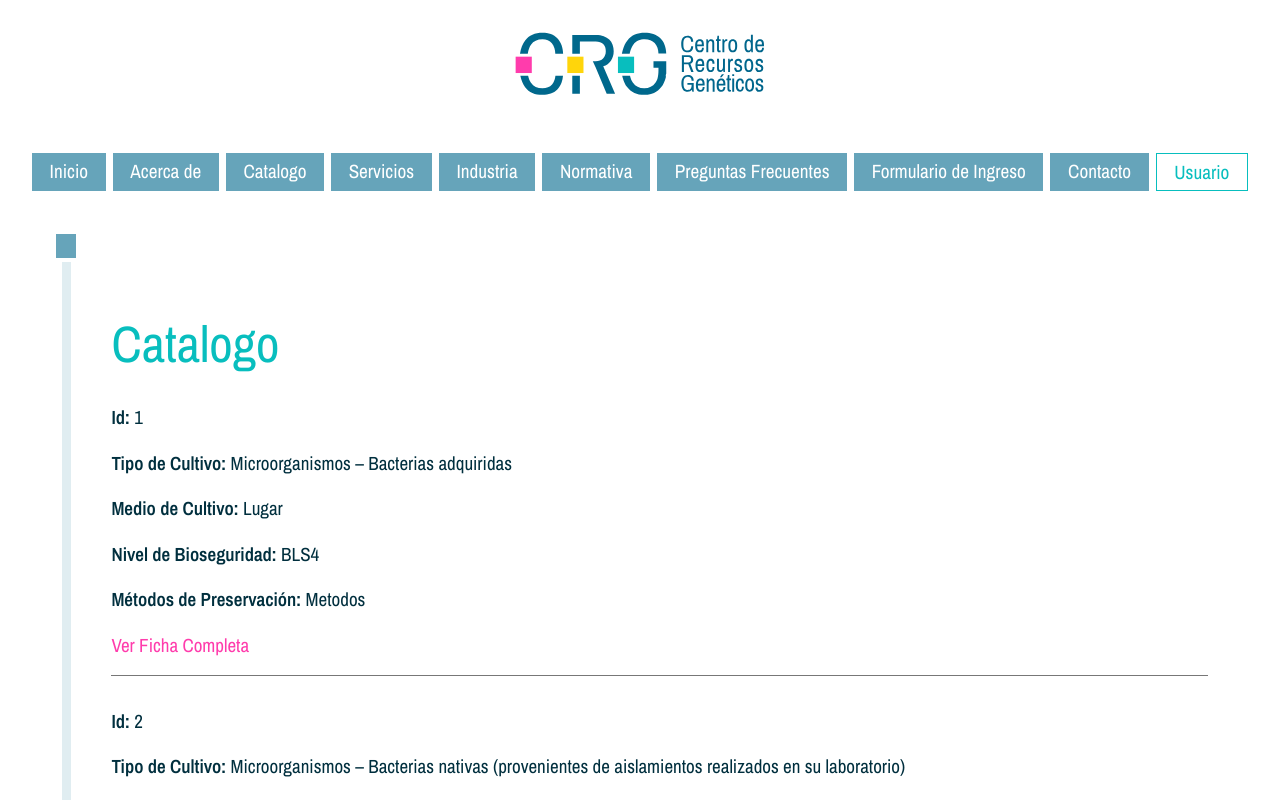
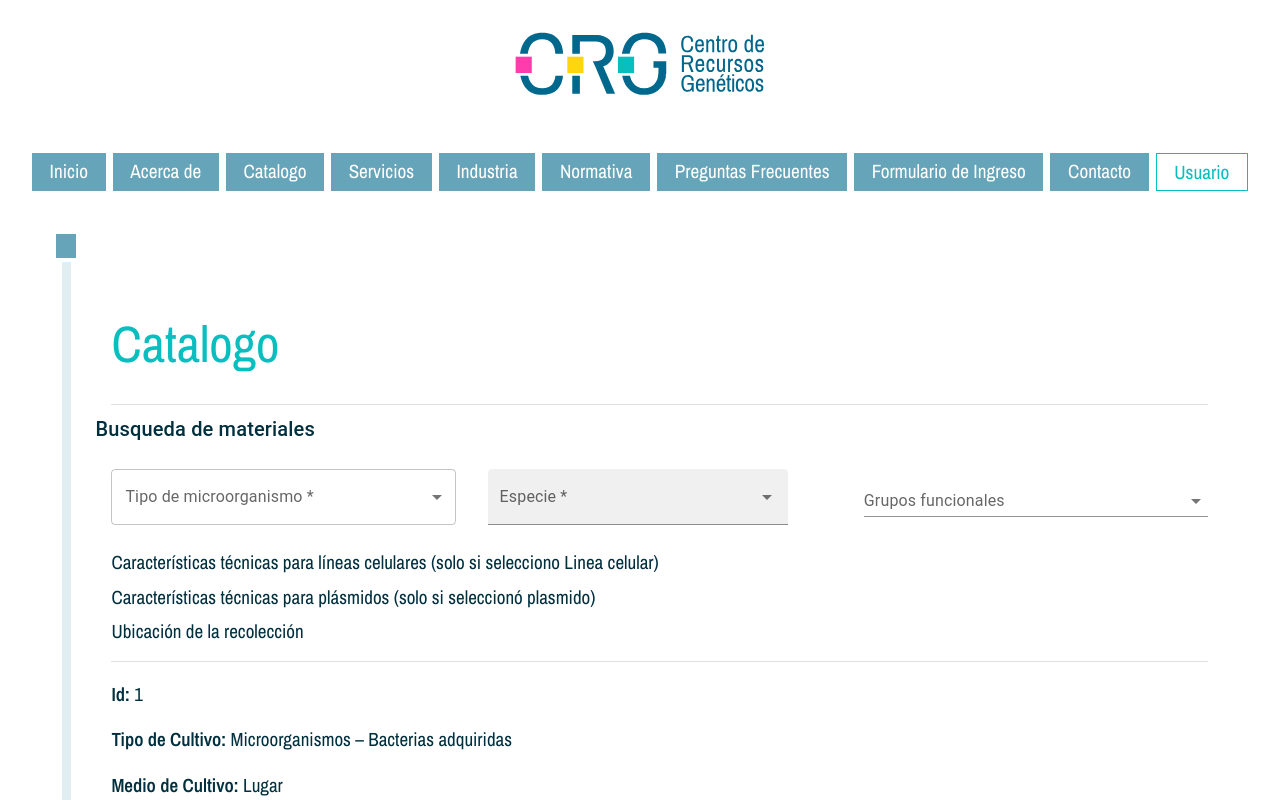
Before and after one commit to ximepaparella/exactas-crg, a Next.js app: page /catalogo in a window 1280 px wide. Shown: the top 800 px of the page. Built offline with nearby package versions, Linux system fonts and the light colour scheme.

Commit message:
add searchbox

```diff
--- a/pages/catalogo.js
+++ b/pages/catalogo.js
@@ -1,8 +1,21 @@
 import Layout from "../components/Layout";
 import Link from "next/link";
 import MaterialList from "../components/MaterialList";
+import Typography from "@mui/material/Typography";
+import { Grid } from "@mui/material";
+import Divider from "@mui/material/Divider";
+import InputLabel from "@mui/material/InputLabel";
+import FormControl from "@mui/material/FormControl";
+import Select from "@mui/material/Select";
+import MenuItem from "@mui/material/MenuItem";
+import TextField from "@mui/material/TextField";
+import Autocomplete from "@mui/material/Autocomplete";
+import materialTypes from "../data/materialType";
+import materialBacteriaSpecie from "../data/materialBacteriaSpecie";
+import materialBacteriaFuncionalGroup from "../data/materialBacteriaFuncionalGroup";
 
 export default function Catalogo() {
+  console.log(materialBacteriaSpecie);
   const logged = true;
   return (
     <Layout
@@ -13,6 +26,82 @@ export default function Catalogo() {
         <h1 className="heading-1">
           {logged ? "Catalogo" : "Formulario de Ingreso"}
         </h1>
+
+        <section className="search-box">
+          <Divider sx={{ mb: 2, mt: 2 }} />
+          <Grid container spacing={2} rowSpacing={1}>
+            <Typography variant={"h6"}>Busqueda de materiales</Typography>
+            <Grid container spacing={4} rowSpacing={1} item xs={12}>
+              <Grid item xs={4}>
+                <FormControl fullWidth sx={{ mb: 2, mt: 2 }}>
+                  <InputLabel id="demo-simple-select-label">
+                    Tipo de microorganismo *
+                  </InputLabel>
+                  <Select
+                    required
+                    labelId="demo-simple-select-label"
+                    id="demo-simple-select"
+                    label=" Tipo de microorganismo *"
+                  >
+                    {materialTypes.map((materialType, index) => (
+                      <MenuItem key={index} value={materialType}>
+                        {materialType}
+                      </MenuItem>
+                    ))}
+                  </Select>
+                </FormControl>
+              </Grid>
+              <Grid item xs={4}>
+                <FormControl fullWidth sx={{ mb: 2, mt: 2 }}>
+                  <Autocomplete
+                    id="combo-box-demo"
+                    options={materialBacteriaSpecie}
+                    sx={{ width: 300 }}
+                    renderInput={(params) => (
+                      <TextField
+                        {...params}
+                        label="Especie *"
+                        variant="filled"
+                      />
+                    )}
+                  />
+                </FormControl>
+              </Grid>
+              <Grid item xs={4}>
+                <FormControl fullWidth sx={{ mb: 2, mt: 2 }}>
+                  <Autocomplete
+                    multiple
+                    id="tags-standard"
+                    options={materialBacteriaFuncionalGroup}
+                    getOptionLabel={(option) => option}
+                    renderInput={(params) => (
+                      <TextField
+                        {...params}
+                        variant="standard"
+                        label="Grupos funcionales"
+                      />
+                    )}
+                  />
+                </FormControl>
+              </Grid>
+              <Divider sx={{ mb: 2, mt: 2 }} />
+              <Grid item xs={12}>
+                Características técnicas para líneas celulares (solo si
+                selecciono Linea celular)
+              </Grid>
+              <Divider sx={{ mb: 2, mt: 2 }} />
+              <Grid item xs={12}>
+                Características técnicas para plásmidos (solo si seleccionó
+                plasmido)
+              </Grid>
+              <Grid item xs={12}>
+                Ubicación de la recolección
+              </Grid>
+              <Divider sx={{ mb: 2, mt: 2 }} />
+            </Grid>
+          </Grid>
+          <Divider sx={{ mb: 2, mt: 2 }} />
+        </section>
 
         {logged ? (
           <>
```
Also changed, not shown: pages/dashboard/agregar-material.js (+30 -16 lines), pages/dashboard/editar-material.js (+30 -16 lines).
